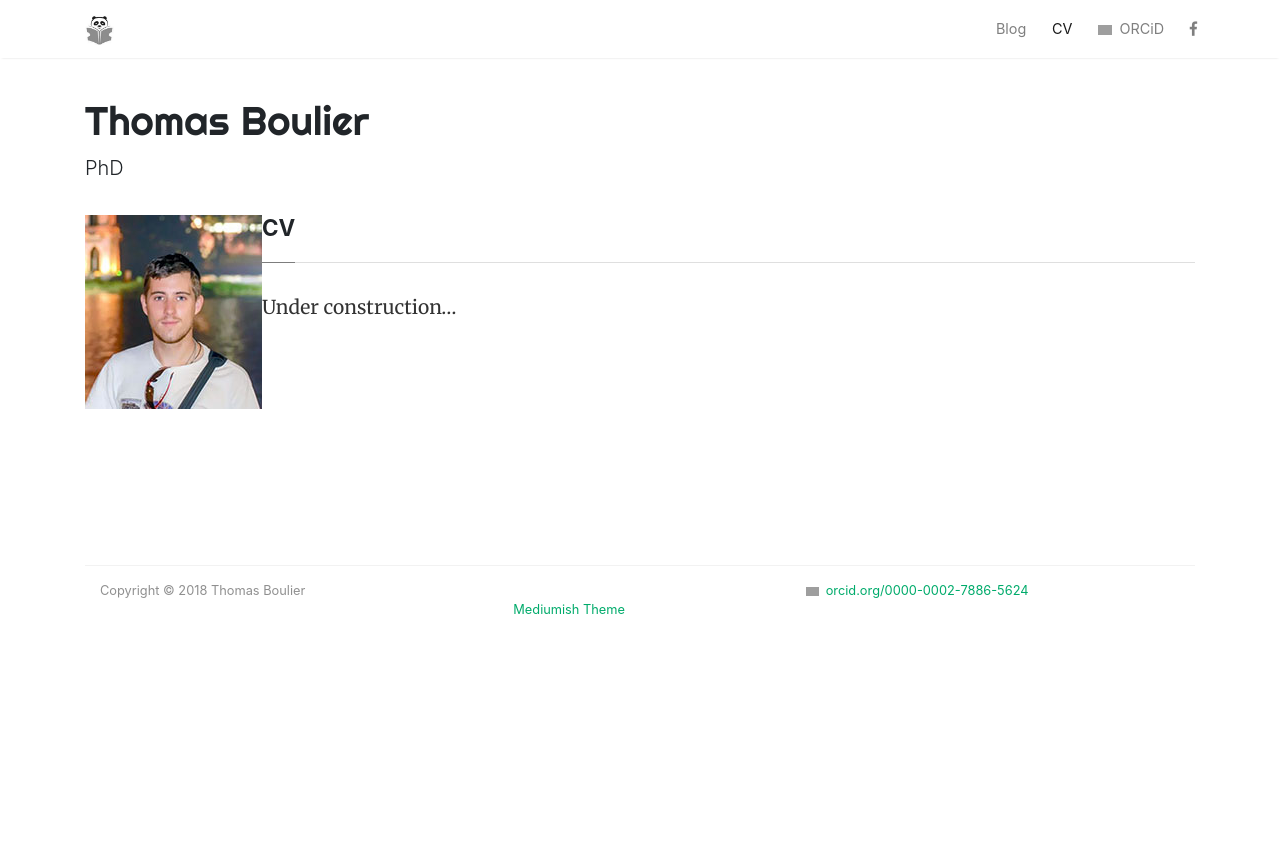
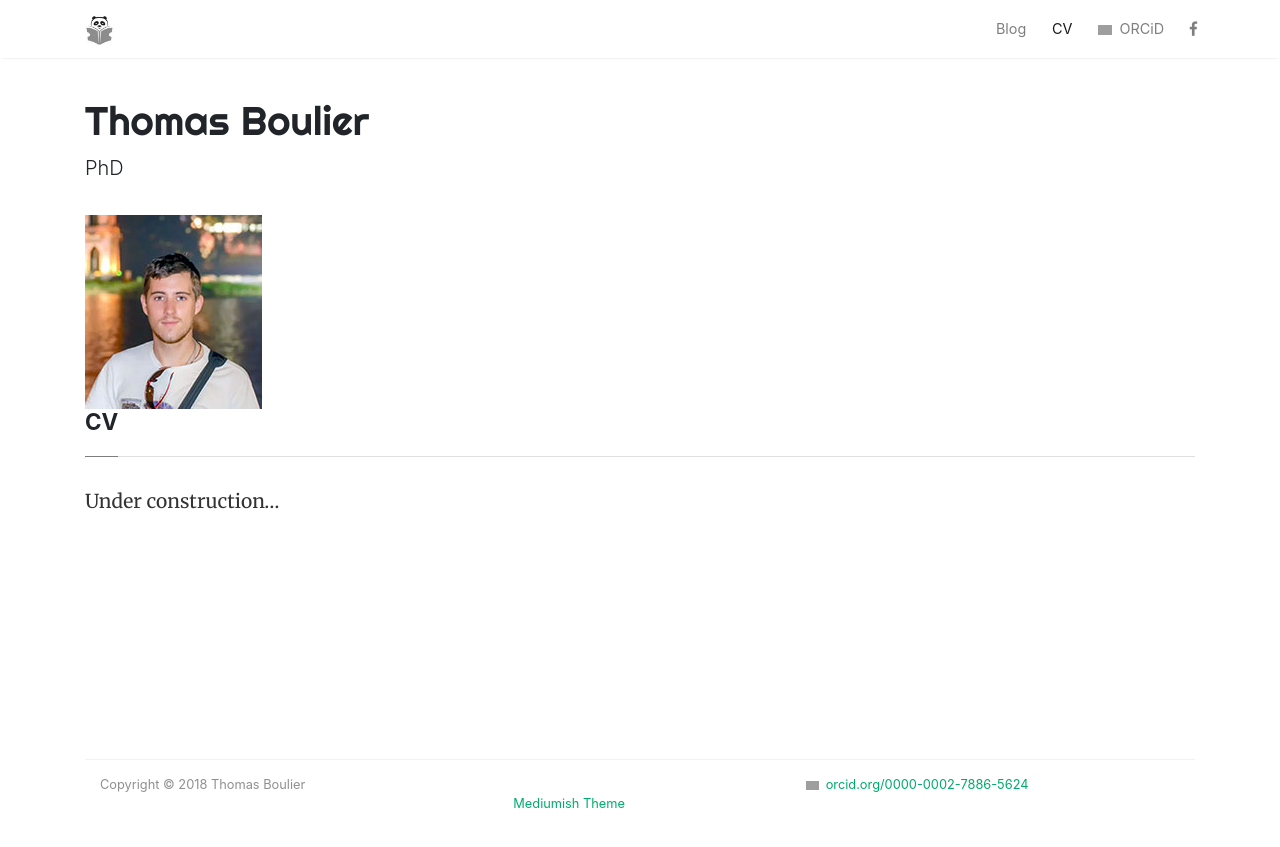
Before and after one commit to tboulier/tboulier.github.io, a Jekyll site: the page built from about.md, in a window 1280 px wide. Shown: the top 847 px of the page. Built offline with Jekyll 4.4.1, drawn with Linux system fonts in a browser that asks for light colours; nearby versions of some CDN libraries; comment, search, counter and statistics services are not loaded; grey boxes are pictures that could not be loaded.

Commit message:
align.me.7

```diff
--- a/_layouts/default.html
+++ b/_layouts/default.html
@@ -118,13 +118,12 @@
 <!-- Site Title
 ================================================== -->
 <div class="mainheading">
-    <h1 class="sitetitle">{{ site.name }} </h1>
+    <h1 class="sitetitle">{{ site.name }}</h1>
     <p class="lead">
          {{ site.description }}
     </p>
 </div>
-<img src="{{ site.baseurl }}/{{ site.me }}" align="left">
-
+<img src="{{ site.baseurl }}/{{ site.me }}">
 
 
 
```
